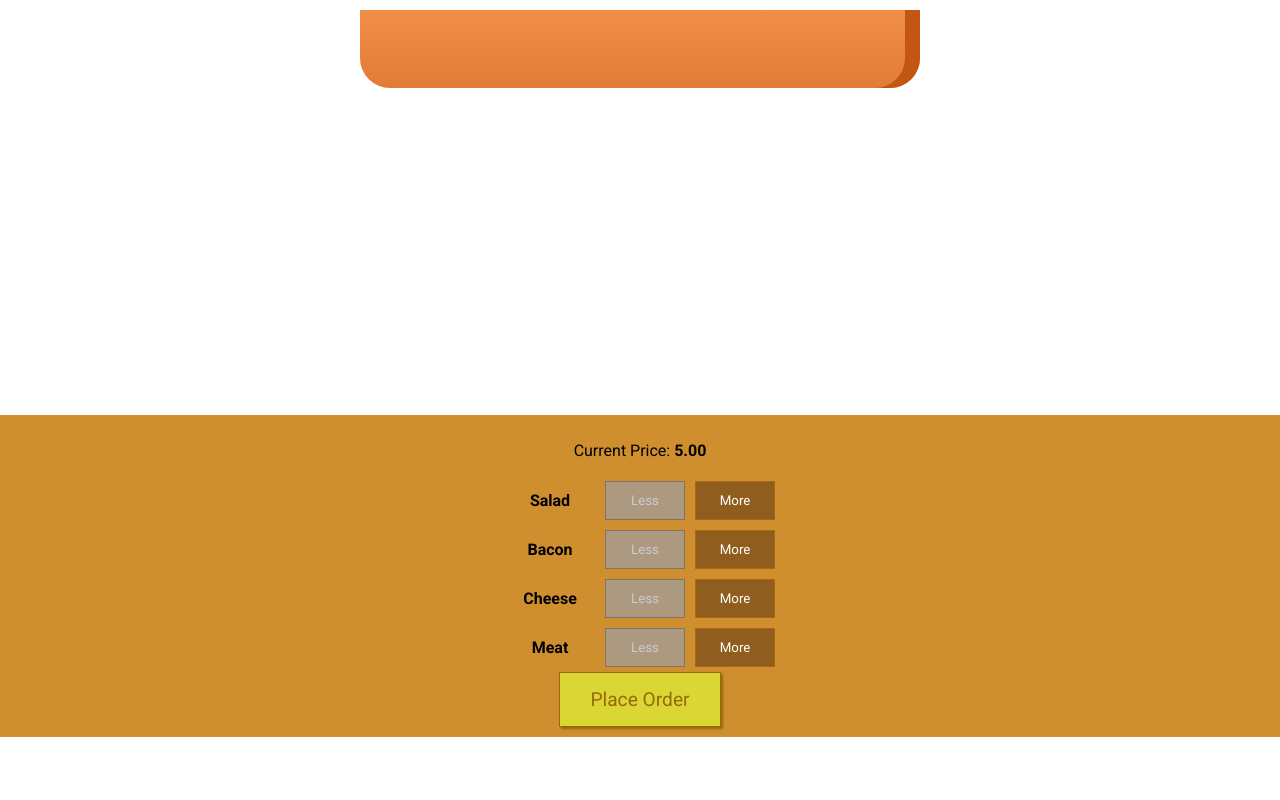
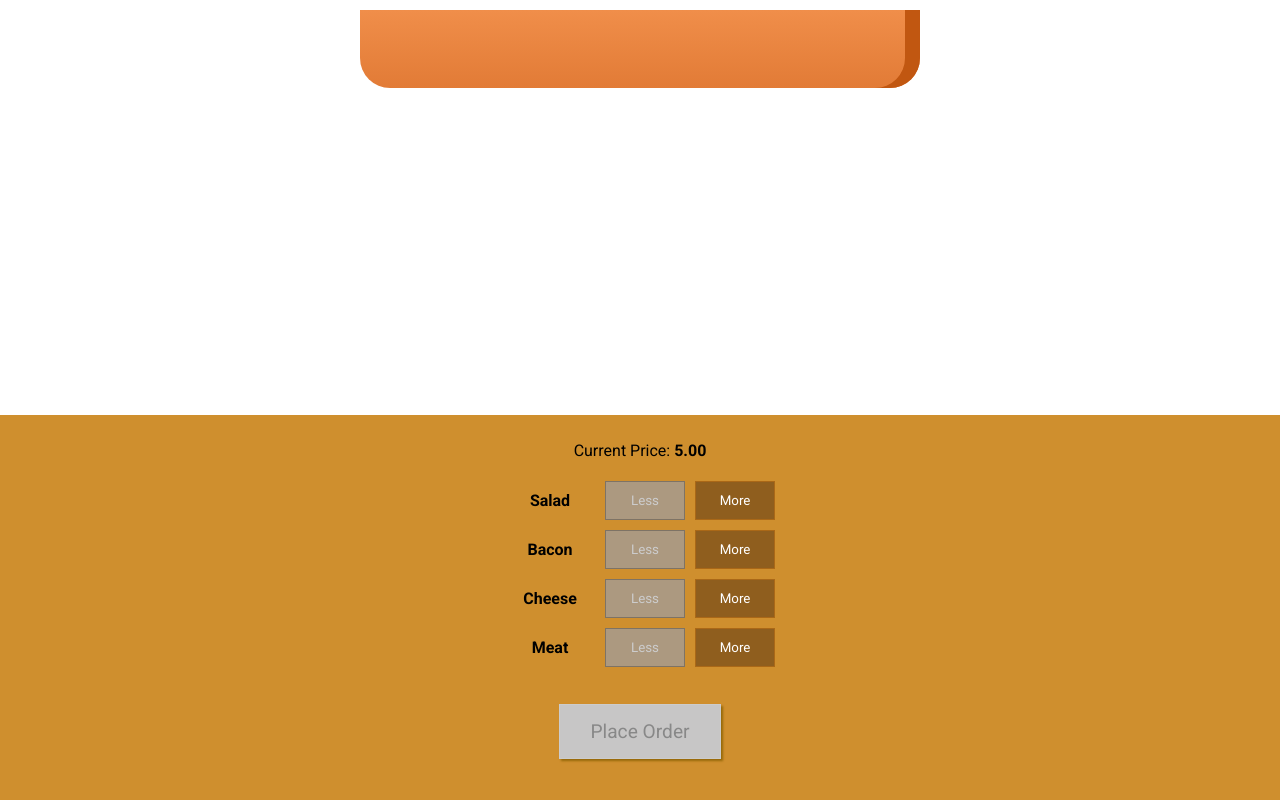
Before and after one commit to jamiev03/React-Playground, a React (Create React App) app in the folder hamburger-builder/: page / in a window 1280 px wide. Shown: the part 236-1036 px from the top of the page. Before the commit the page ends 973 px from the top, so only its background shows below. Built offline with nearby package versions, Linux system fonts and the light colour scheme.

Commit message:
Place order button and styling. Update purchase state whe ingredient > 0

```diff
--- a/hamburger-builder/src/components/Burger/BuildControls/BuildControls.js
+++ b/hamburger-builder/src/components/Burger/BuildControls/BuildControls.js
@@ -20,7 +20,8 @@ const buildControls = (props) => (
             removed={() => props.ingredientRemoved(ctrl.type)}
             disabled={props.disabled[ctrl.type]} />
         ))}
-        <button className={BuildControlsStyles.OrderButton}>Place Order</button>
+        <button className={BuildControlsStyles.OrderButton}
+        disabled={!props.purchaseable}>Place Order</button>
     </div>
 )
 
--- a/hamburger-builder/src/containers/BurgerBuilder/BurgerBuilder.js
+++ b/hamburger-builder/src/containers/BurgerBuilder/BurgerBuilder.js
@@ -21,7 +21,22 @@ class BurgerBuilder extends Component {
             cheese: 0,
             meat: 0
         },
-        totalPrice: 5
+        totalPrice: 5,
+        purchaseable: false
+    }
+
+    updatePurchaseState = () => {
+        const ingredients = {
+            ...this.state.ingredients
+        }
+        const sum = Object.keys(ingredients)
+        .map(igKey => {
+            return ingredients[igKey]//igKey is the value of the key
+        })
+        .reduce((sum, el) => {
+            return sum + el;
+        }, 0);
+        this.setState({purchaseable: sum > 0})
     }
 
     addIngredientHandler = (type) => {
@@ -35,6 +50,7 @@ class BurgerBuilder extends Component {
         const oldPrice = this.state.totalPrice;
         const newPrice = oldPrice + priceAddition;
         this.setState({totalPrice: newPrice, ingredients: updatedIngredients})
+        this.updatePurchaseState();
     }
 
     removeIngredientHandler = (type) => {
@@ -51,6 +67,7 @@ class BurgerBuilder extends Component {
         const oldPrice = this.state.totalPrice;
         const newPrice = oldPrice - priceDeduction;
         this.setState({totalPrice: newPrice, ingredients: updatedIngredients})
+        this.updatePurchaseState();
     }
 
     render() {
@@ -67,7 +84,8 @@ class BurgerBuilder extends Component {
                 ingredientAdded={this.addIngredientHandler}
                 ingredientRemoved={this.removeIngredientHandler}
                 disabled={disabledInfo}
-                price={this.state.totalPrice} />
+                price={this.state.totalPrice}
+                purchaseable={this.state.purchaseable} />
             </Auxillary>
         );
     }
--- a/hamburger-builder/src/modules/BuildControls.module.css
+++ b/hamburger-builder/src/modules/BuildControls.module.css
@@ -17,6 +17,7 @@
     color: #966909;
     font-family: inherit;
     font-size: 1.2em;
+    margin: 2rem 0;
     padding: 15px 30px;
     box-shadow: 2px 2px 2px #966909;
 }
```
